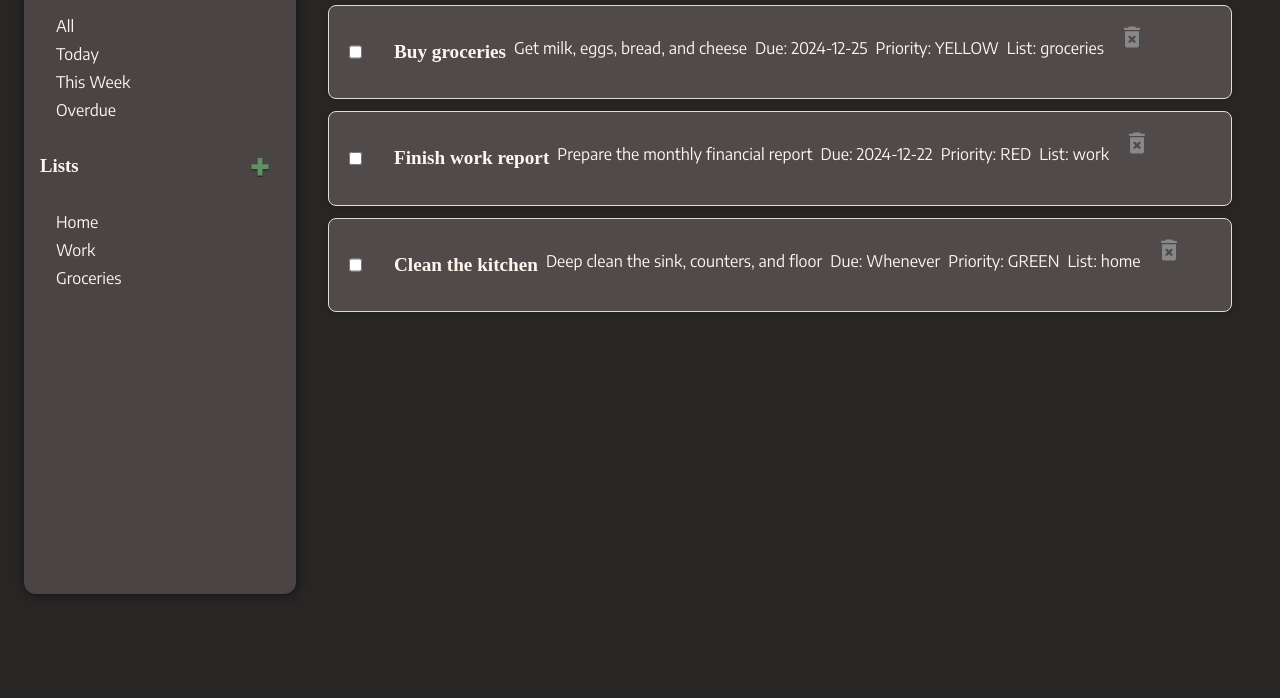
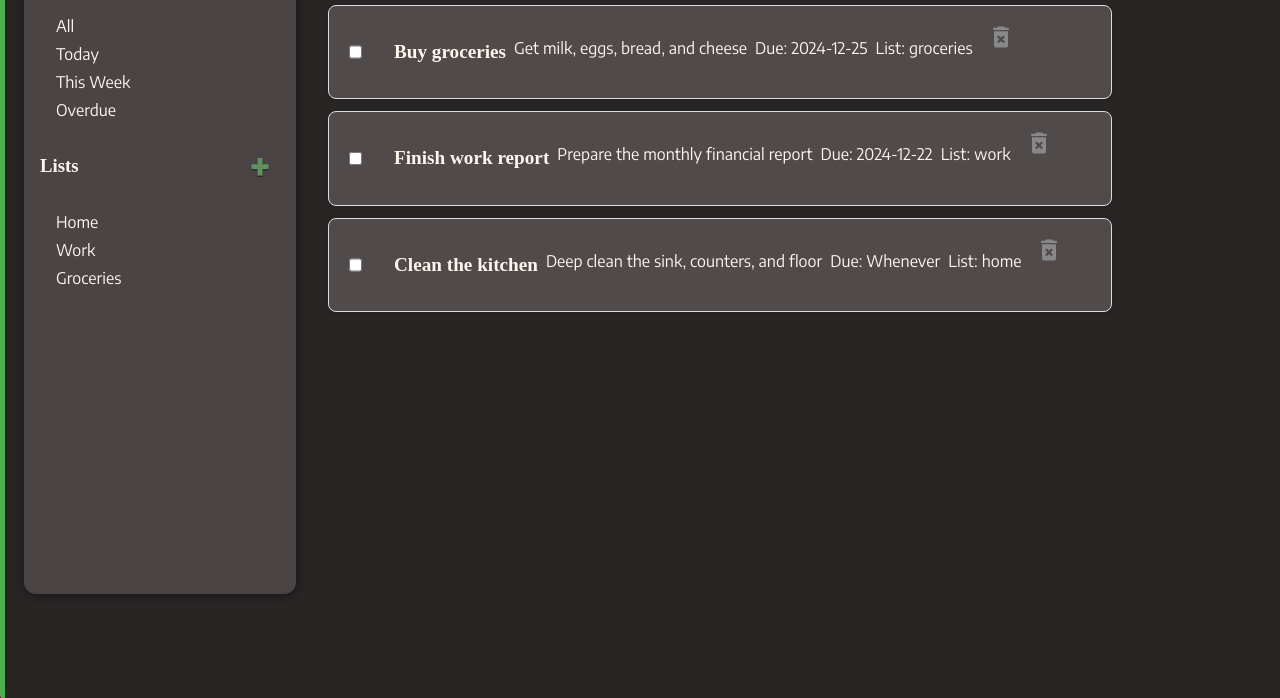
Before and after one commit to FukcThat/Do-List, a website built with webpack: page src/template.html in a window 1280 px wide. Shown: the part 102-800 px from the top of the page. Built offline with nearby package versions, Linux system fonts and the light colour scheme; a web font is replaced by a local one.

Commit message:
FIX: Priority display's as colored left border of tasks

```diff
--- a/src/styles.css
+++ b/src/styles.css
@@ -160,3 +160,28 @@ button {
 .delete-task-btn:hover svg {
   color: #e63946;
 }
+
+/* Left stripe styles for priorities */
+.priority-green::before,
+.priority-yellow::before,
+.priority-red::before {
+  content: "";
+  position: absolute;
+  top: 0;
+  left: 0;
+  width: 5px;
+  height: 100%;
+  border-radius: 4px 0 0 4px;
+}
+
+.priority-green::before {
+  background-color: #4caf50; /* Green */
+}
+
+.priority-yellow::before {
+  background-color: #ffeb3b; /* Yellow */
+}
+
+.priority-red::before {
+  background-color: #f44336; /* Red */
+}
--- a/src/taskHandler.js
+++ b/src/taskHandler.js
@@ -143,6 +143,19 @@ const taskHandler = (() => {
     }
   };
 
+  const getPriorityClass = (priority) => {
+    switch (priority) {
+      case "task-priority--input-green":
+        return "priority-green";
+      case "task-priority--input-yellow":
+        return "priority-yellow";
+      case "task-priority--input-red":
+        return "priority-red";
+      default:
+        return "priority-default"; // Fallback class
+    }
+  };
+
   // Render Tasks
   const renderTasks = (filter = "all") => {
     // Clear previous tasks
@@ -186,13 +199,7 @@ const taskHandler = (() => {
         `Due: ${task.dueDate}`,
         "task-due-date"
       );
-      const priorityElement = createElement(
-        "p",
-        `Priority: ${task.priority
-          .replace("task-priority--input-", "")
-          .toUpperCase()}`,
-        "task-priority"
-      );
+      taskElement.classList.add(getPriorityClass(task.priority));
       const listElement = createElement("p", `List: ${task.list}`, "task-list");
 
       // Create the delete button
@@ -214,7 +221,6 @@ const taskHandler = (() => {
       taskElement.appendChild(titleElement);
       taskElement.appendChild(notesElement);
       taskElement.appendChild(dueDateElement);
-      taskElement.appendChild(priorityElement);
       taskElement.appendChild(listElement);
       taskElement.appendChild(deleteButton);
 
```
